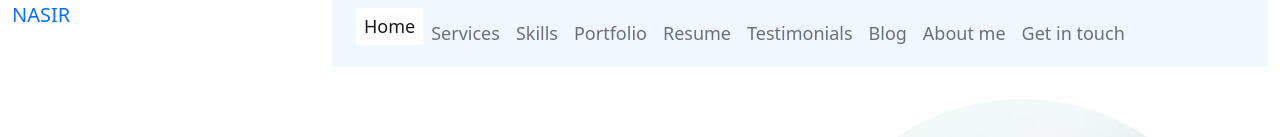
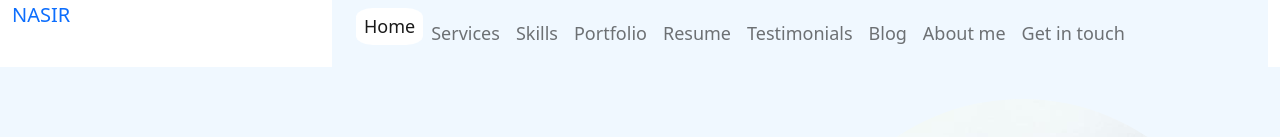
Before and after one commit to NASIR24K/Personal_portfolio_services, a plain HTML site: page index.html in a window 1280 px wide. In both pictures the pointer is over the link "Home". Shown: the top 137 px of the page. Drawn offline with Linux system fonts and the light colour scheme.

Commit message:
Update custom.css

```diff
--- a/css/custom.css
+++ b/css/custom.css
@@ -1,6 +1,7 @@
 *{
     padding: 0px;
     margin: 0px;
+
 }
 .navbar{
     width: 100%;
@@ -20,6 +21,8 @@
   .navbar a:hover {
     background-color: rgb(255, 255, 255);
     padding: 5px;
+    border-radius: 25%;
+  }
 .carousel-inner{
     background-color:aliceblue;
 }
```
